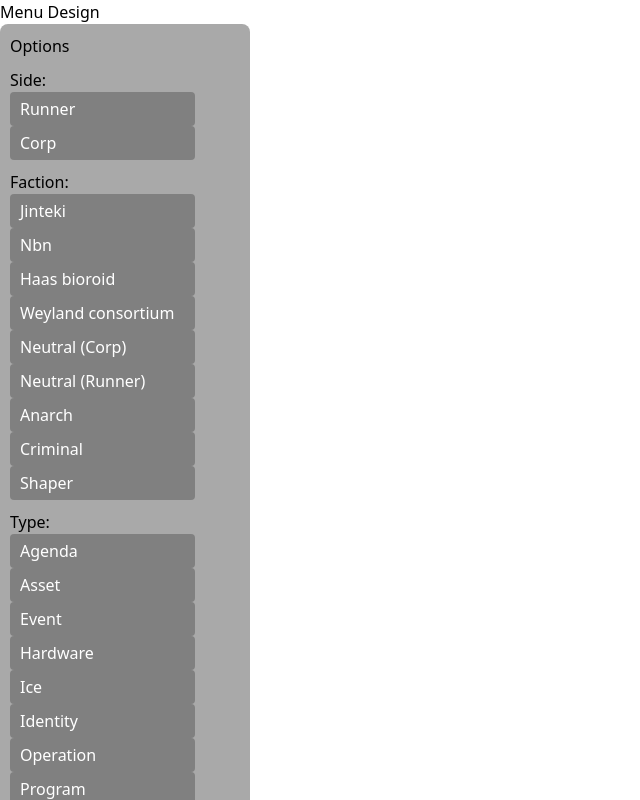
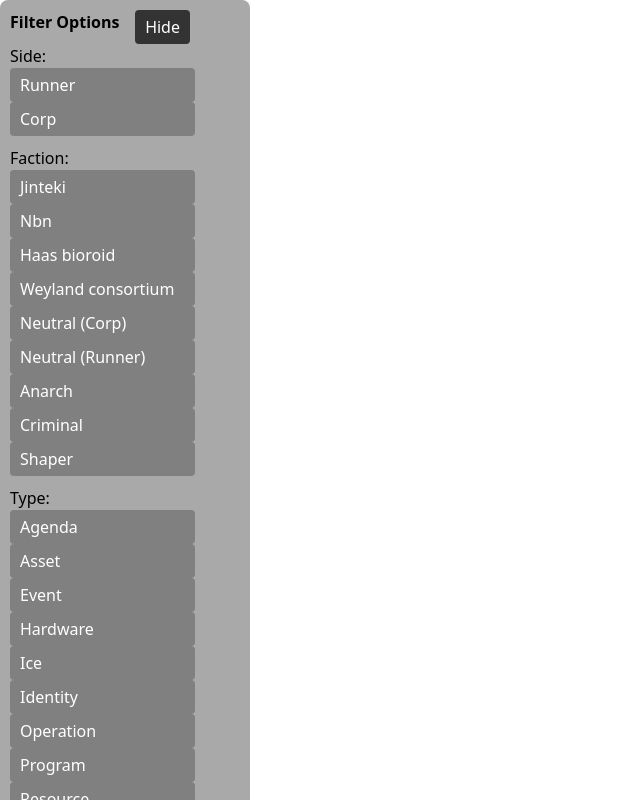
Before and after one commit to crabbop/svelte-main, a SvelteKit app: page /menu in a window 1280 px wide. Shown: the top 800 px of the page, without its empty margins (0-640 px from the left). Built offline with nearby package versions, Linux system fonts and the light colour scheme.

Commit message:
add toggle functionality for options collapse in menu component

```diff
--- a/src/routes/menu/+page.svelte
+++ b/src/routes/menu/+page.svelte
@@ -1,5 +1,3 @@
-<h1>Menu Design</h1>
-
 <script>
   let numberOfButtons = 3; // Default number of buttons
   const sliderWidth = 180; // Slider width
@@ -31,6 +29,8 @@
     shaper: 'false'
   };
 
+  let isCollapsed = false;
+
   function toggleSelection(type, key) {
     console.log(`Toggling ${key} from ${type[key]}`);
     const newType = { ...type };
@@ -56,6 +56,10 @@
     if (value === 'exclude') return '✗';
     return '';
   }
+
+  function toggleCollapse() {
+    isCollapsed = !isCollapsed;
+  }
 </script>
 
 <style>
@@ -68,6 +72,12 @@
     border-radius: 8px;
     width: 250px; /* Reduce width */
     margin-right: 20px; /* Move to the left of the card image */
+    transition: transform 0.3s ease;
+    transform: translateX(var(--translateX, 0));
+    position: relative;
+  }
+  .options-container.collapsed {
+    --translateX: -95%; /* Collapse to 95% */
   }
   .options-container h3 {
     margin-bottom: 10px;
@@ -110,10 +120,25 @@
     background-color: grey;
     color: white;
   }
+  .toggle-button {
+    position: absolute;
+    top: 10px;
+    right: var(--button-right, 60px); /* Adjust position based on text length */
+    padding: 5px 10px;
+    background-color: #333;
+    color: white;
+    border: none;
+    border-radius: 4px;
+    cursor: pointer;
+    z-index: 1000; /* Ensure the button is on top */
+  }
 </style>
 
-<div class="options-container">
-  <h3>Options</h3>
+<div class="options-container {isCollapsed ? 'collapsed' : ''}">
+  <button class="toggle-button" on:click={toggleCollapse} style="--button-right: {isCollapsed ? '-120px' : '60px'};">
+    {isCollapsed ? 'Filter Options' : 'Hide'}
+  </button>
+  <h3><b>Filter Options</b></h3>
   <div class="option-group">
     <label>Side:</label>
     {#each Object.keys(selectedSideCodes) as side}
```
